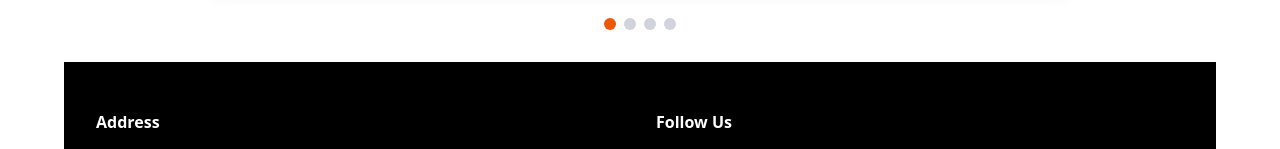
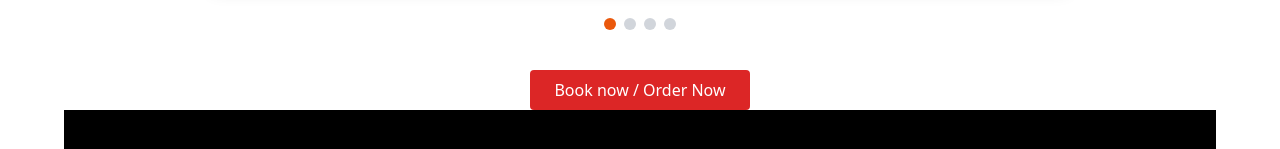
Before and after one commit to vincentkims49/Intercounty-Gardens, a React (Create React App) app: page /menu in a window 1280 px wide. Shown: the part 1323-1472 px from the top of the page. Built offline with nearby package versions, Linux system fonts and the light colour scheme.

Commit message:
Add button (Accomodation + Menu )

```diff
--- a/src/components/ServicesSection.tsx
+++ b/src/components/ServicesSection.tsx
@@ -43,8 +43,8 @@ const ServicesSection: React.FC = () => (
       </div>
     ))}
 
-    {/* Centering the button */}
-    <div className="col-span-full flex justify-center items-center w-full h-full mt-2">
+    {/* Call to Action */}
+       <div className="col-span-full flex justify-center items-center w-full h-full mt-2">
       <button
         onClick={handleWhatsAppRedirect}
         className="bg-red-600 text-white px-6 py-2 rounded w-fit hover:bg-red-700 transition duration-300 ease-in-out flex items-center gap-2"
--- a/src/components/pages/Accommodation.tsx
+++ b/src/components/pages/Accommodation.tsx
@@ -7,7 +7,13 @@ const Accommodation: React.FC = () => {
     { id: 4, name: 'Conference Hall', img: '/images/room3.jpeg', description: 'Kshs. 5,000 per day.' },
     // Add more rooms as needed
   ];
-
+  const handleWhatsAppRedirect = () => {
+    // Replace with your actual WhatsApp business number
+    const phoneNumber = '+254784555654';
+    const message = encodeURIComponent('Hi! I would like to request for a service.');
+    const whatsappUrl = `https://wa.me/${phoneNumber}?text=${message}`;
+    window.open(whatsappUrl, '_blank');
+  };
   return (
     <div className="container mx-auto px-4 py-8">
       {/* Page Header */}
@@ -39,6 +45,15 @@ const Accommodation: React.FC = () => {
           For delicious meals, drinks, deluxe accommodation, a swimming pool, aerobic gym, and conference facilities with Wi-Fi, we have everything you need to make your stay memorable.
         </p>
       </div>
+       {/* Call to Action */}
+       <div className="col-span-full flex justify-center items-center w-full h-full mt-2">
+      <button
+        onClick={handleWhatsAppRedirect}
+        className="bg-red-600 text-white px-6 py-2 rounded w-fit hover:bg-red-700 transition duration-300 ease-in-out flex items-center gap-2"
+      >
+        Book now / Order Now
+      </button>
+    </div>
     </div>
   );
 };
--- a/src/components/pages/Menu.tsx
+++ b/src/components/pages/Menu.tsx
@@ -44,6 +44,13 @@ const MenuPage: React.FC = () => {
 
   const handleImageLoad = () => {
     setIsLoading(false);
+  };
+  const handleWhatsAppRedirect = () => {
+    // Replace with your actual WhatsApp business number
+    const phoneNumber = '+254784555654';
+    const message = encodeURIComponent('Hi! I would like to request for a service.');
+    const whatsappUrl = `https://wa.me/${phoneNumber}?text=${message}`;
+    window.open(whatsappUrl, '_blank');
   };
 
   return (
@@ -112,6 +119,15 @@ const MenuPage: React.FC = () => {
           </div>
         </div>
       </div>
+      {/* Call to Action */}
+      <div className="col-span-full flex justify-center items-center w-full h-full mt-2">
+      <button
+        onClick={handleWhatsAppRedirect}
+        className="bg-red-600 text-white px-6 py-2 rounded w-fit hover:bg-red-700 transition duration-300 ease-in-out flex items-center gap-2"
+      >
+        Book now / Order Now
+      </button>
+    </div>
     </div>
   );
 };
```
